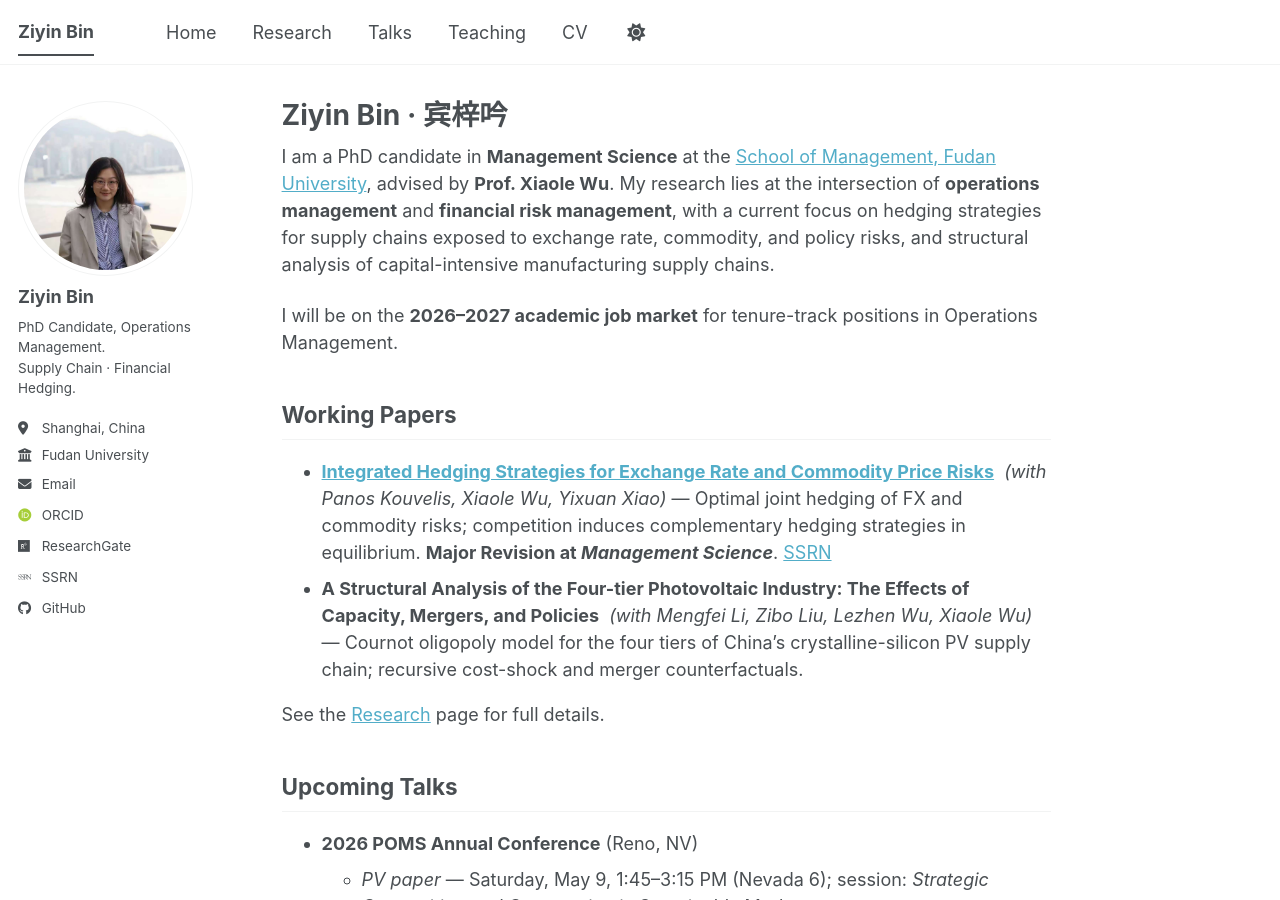
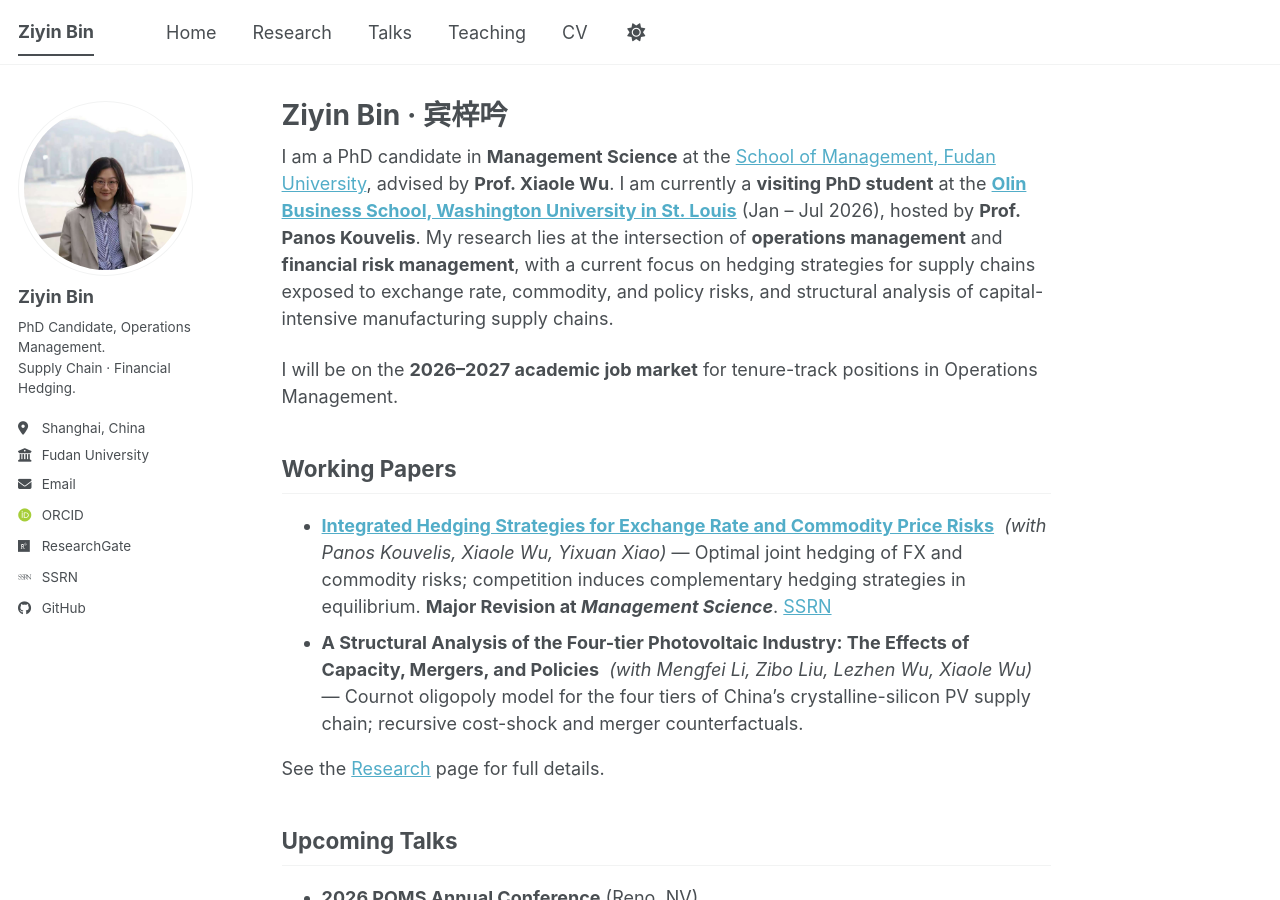
Before and after one commit to ziyinbin/ziyinbin.github.io, a Jekyll site: the page built from _pages/about.md, in a window 1280 px wide and 900 px high. Built offline with Jekyll 4.4.1, drawn with Linux system fonts in a browser that asks for light colours; some web fonts are replaced; a script bundle is joined from its source files by our own code; library files that are not in the unit come from our copies.

Commit message:
Add visiting PhD experience at Olin/WUSTL (host: Panos Kouvelis)
Adds the Jan–Jul 2026 visiting position to:
- _pages/about.md: bio paragraph mentions current visit prominently
- _pages/cv.md: as bullet under PhD entry in Education
- cv/cv.tex: matching bullet in PhD cvitems

Strong job-market signal — coauthor relationship with Kouvelis at a top-5
OM program, mid-PhD.

```diff
--- a/_pages/about.md
+++ b/_pages/about.md
@@ -7,7 +7,7 @@ redirect_from:
   - /about.html
 ---
 
-I am a PhD candidate in **Management Science** at the [School of Management, Fudan University](https://www.fdsm.fudan.edu.cn/en/), advised by **Prof. Xiaole Wu**. My research lies at the intersection of **operations management** and **financial risk management**, with a current focus on hedging strategies for supply chains exposed to exchange rate, commodity, and policy risks, and structural analysis of capital-intensive manufacturing supply chains.
+I am a PhD candidate in **Management Science** at the [School of Management, Fudan University](https://www.fdsm.fudan.edu.cn/en/), advised by **Prof. Xiaole Wu**. I am currently a **visiting PhD student** at the **[Olin Business School, Washington University in St. Louis](https://olin.wustl.edu/)** (Jan – Jul 2026), hosted by **Prof. Panos Kouvelis**. My research lies at the intersection of **operations management** and **financial risk management**, with a current focus on hedging strategies for supply chains exposed to exchange rate, commodity, and policy risks, and structural analysis of capital-intensive manufacturing supply chains.
 
 I will be on the **2026–2027 academic job market** for tenure-track positions in Operations Management.
 
```
Also changed, not shown: _pages/cv.md (+1 -0 lines), 1 other file.
